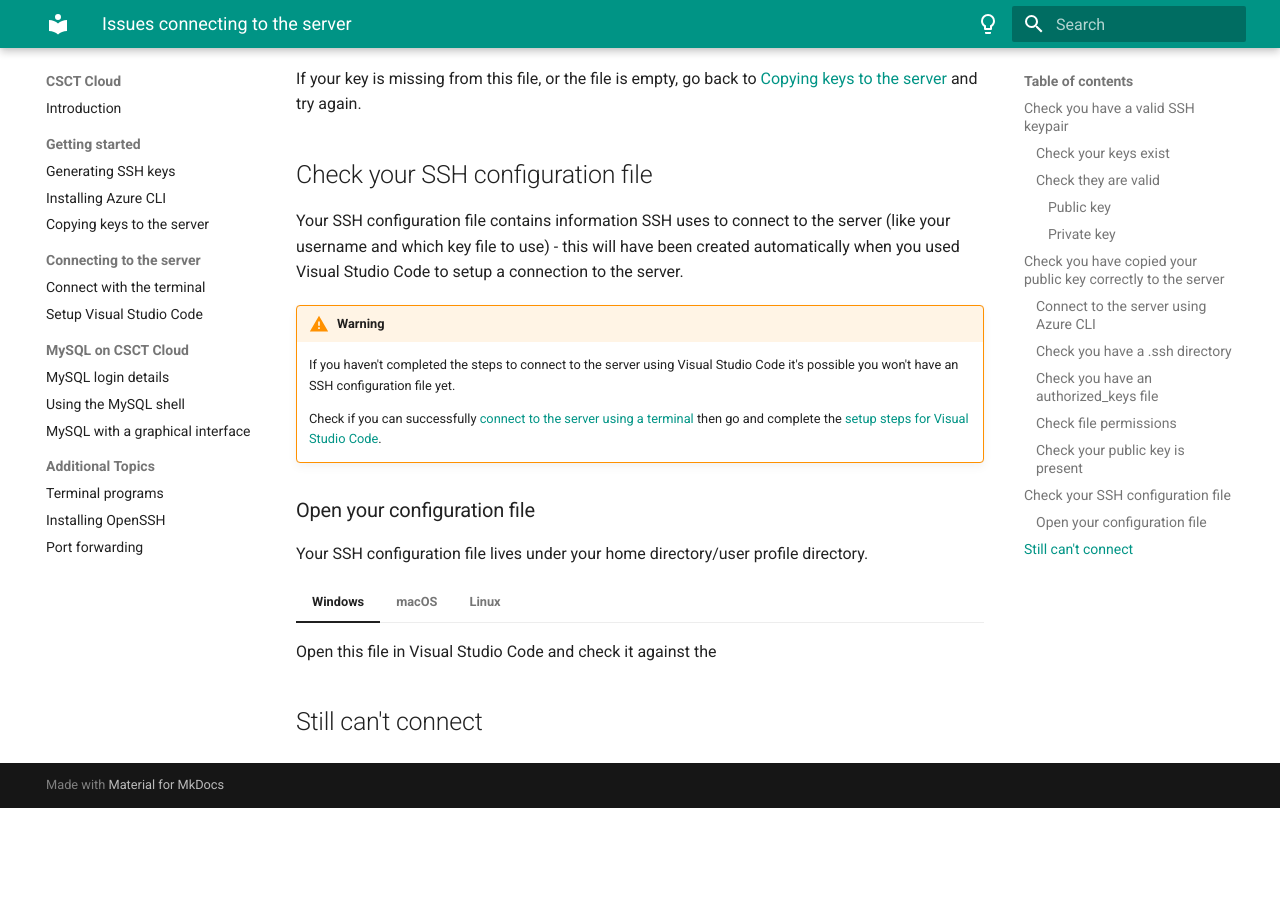
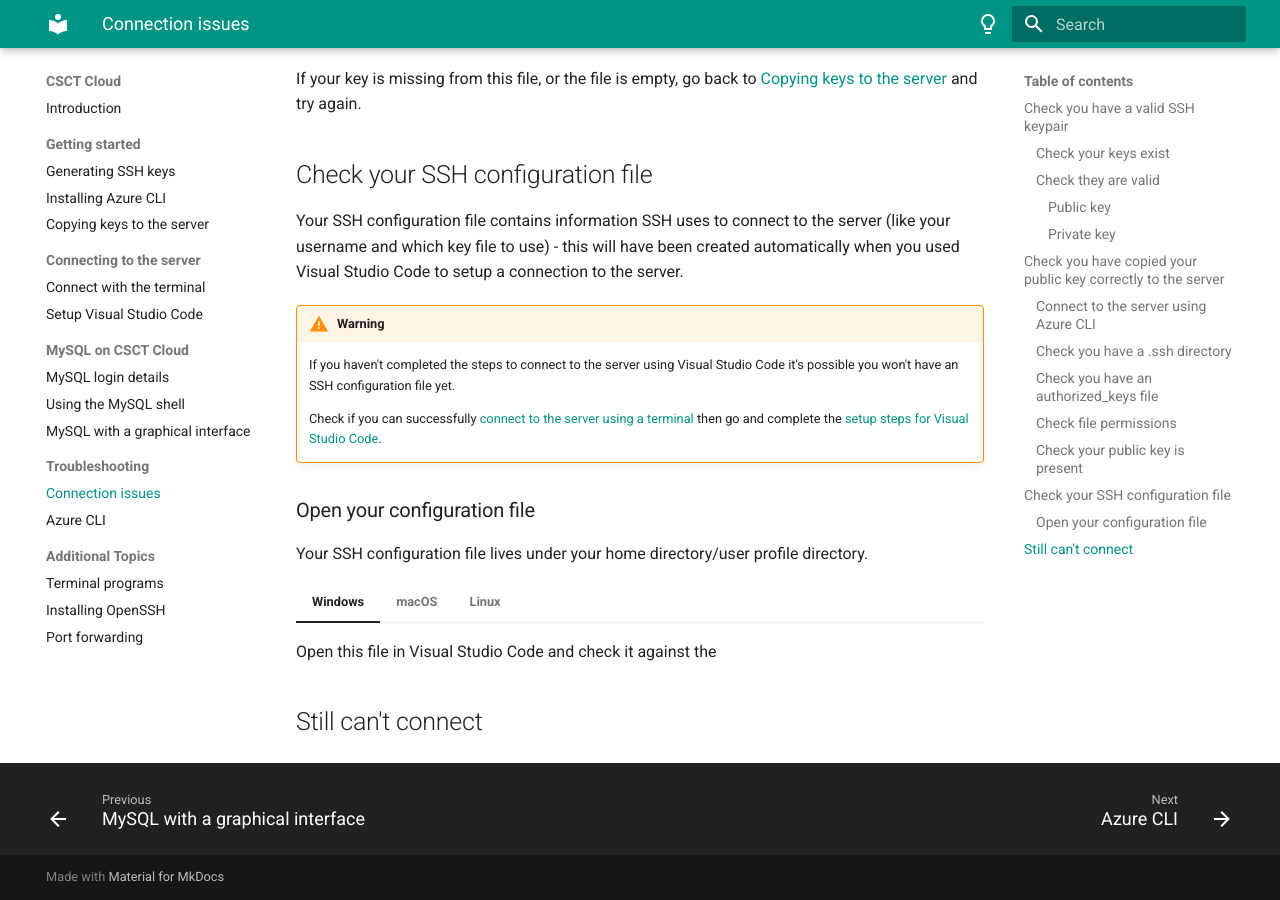
Before and after one commit to csctcloud/csctcloud.github.io, an MkDocs documentation site: the page built from docs/troubleshooting/connecting.md, in a window 1280 px wide and 900 px high, scrolled down 4258 px. Built offline with MkDocs 1.6.1 and Material for MkDocs 9.7.7, drawn with Linux system fonts in a browser that asks for light colours; before the commit the page ends 5066 px from its top, so only the background shows below that.

Commit message:
add troubleshooting pages

```diff
--- a/mkdocs.yml
+++ b/mkdocs.yml
@@ -57,6 +57,9 @@ nav:
     - MySQL login details: mysql/login.md
     - Using the MySQL shell: mysql/cli.md
     - MySQL with a graphical interface: mysql/gui.md
+  - Troubleshooting:
+    - Connection issues: troubleshooting/connecting.md
+    - Azure CLI: troubleshooting/azure-cli.md
   - Additional Topics:
     - Terminal programs: additional/terminals.md
     - Installing OpenSSH: additional/install-openssh.md
```
